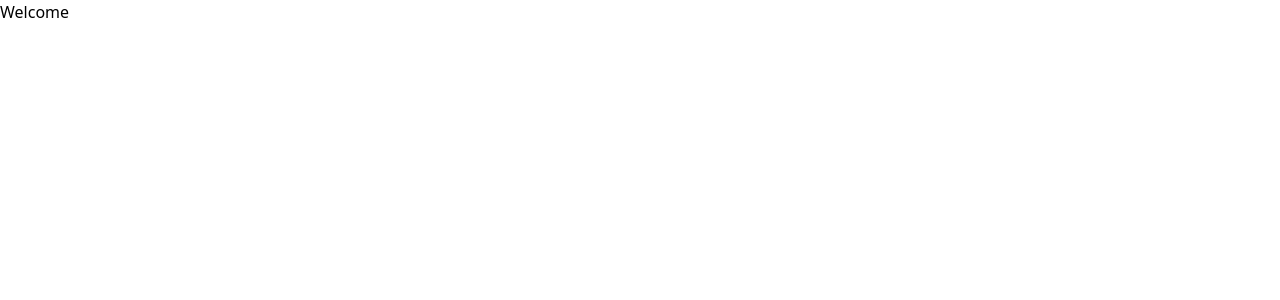
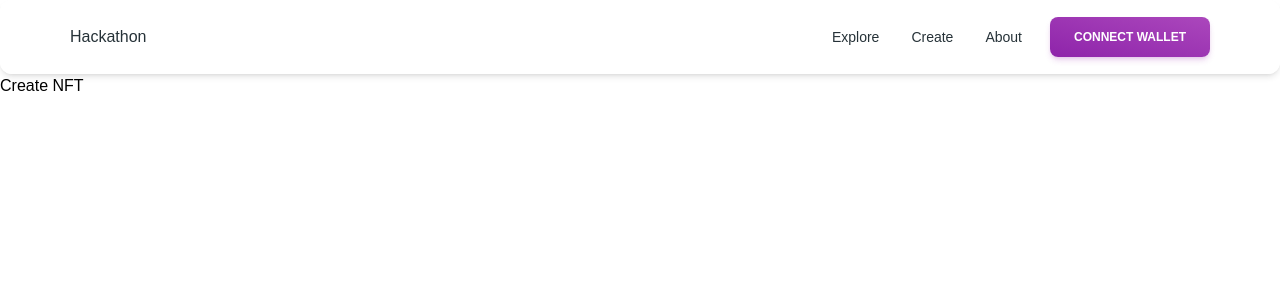
Before and after one commit to bagariaraj23/Chainlink-NFT, a React (Create React App) app in the folder nft-frontend/: page /create in a window 1280 px wide. Shown: the top 300 px of the page. Built offline with nearby package versions, Linux system fonts and the light colour scheme.

Commit message:
add navbar and routes

```diff
--- a/nft-frontend/package.json
+++ b/nft-frontend/package.json
@@ -3,11 +3,15 @@
   "version": "0.1.0",
   "private": true,
   "dependencies": {
+    "@heroicons/react": "^2.0.18",
+    "@material-tailwind/react": "^2.0.0",
     "@testing-library/jest-dom": "^5.16.5",
     "@testing-library/react": "^13.4.0",
     "@testing-library/user-event": "^13.5.0",
     "react": "^18.2.0",
     "react-dom": "^18.2.0",
+    "react-router": "^6.11.1",
+    "react-router-dom": "^6.11.1",
     "react-scripts": "5.0.1",
     "web-vitals": "^2.1.4"
   },
--- a/nft-frontend/src/App.js
+++ b/nft-frontend/src/App.js
@@ -1,10 +1,15 @@
-import './App.css';
+import "./App.css";
+
+import CustomNavbar from "./components/navbar/navbar";
+import { BrowserRouter as Router } from "react-router-dom";
+import MyRoutes from "./routers/routes";
 
 function App() {
   return (
-    <div>
-      Welcome
-    </div>
+    <Router>
+      <CustomNavbar />
+      <MyRoutes />
+    </Router>
   );
 }
 
--- /dev/null
+++ b/nft-frontend/src/components/navbar/navbar.jsx
@@ -0,0 +1,117 @@
+import { useState, useEffect } from "react";
+import {
+  Navbar,
+  MobileNav,
+  Typography,
+  Button,
+  IconButton,
+} from "@material-tailwind/react";
+
+export default function CustomNavbar() {
+  const [openNav, setOpenNav] = useState(false);
+
+  useEffect(() => {
+    window.addEventListener(
+      "resize",
+      () => window.innerWidth >= 960 && setOpenNav(false)
+    );
+  }, []);
+
+  const navList = (
+    <ul className="mb-4 mt-2 flex flex-col gap-2 lg:mb-0 lg:mt-0 lg:flex-row lg:gap-6">
+      <Typography
+        as="li"
+        variant="small"
+        color="blue-gray"
+        className="p-1 font-normal"
+      >
+        <a href="/explore" className="flex items-center">
+          Explore
+        </a>
+      </Typography>
+      <Typography
+        as="li"
+        variant="small"
+        color="blue-gray"
+        className="p-1 font-normal"
+      >
+        <a href="/create" className="flex items-center">
+          Create
+        </a>
+      </Typography>
+      <Typography
+        as="li"
+        variant="small"
+        color="blue-gray"
+        className="p-1 font-normal lg:mr-6"
+      >
+        <a href="/about" className="flex items-center">
+          About
+        </a>
+      </Typography>
+    </ul>
+  );
+
+  return (
+    <Navbar className="sticky py-2 px-4 lg:px-8 lg:py-4">
+      <div className="container mx-auto flex items-center justify-between text-blue-gray-900 lg:justify-end">
+        <Typography
+          as="a"
+          href="#"
+          className="mr-4 cursor-pointer py-1.5 font-medium lg:mr-auto"
+        >
+          Hackathon
+        </Typography>
+        <div className="hidden lg:block">{navList}</div>
+        <Button variant="gradient" size="md" className="hidden lg:inline-block">
+          <span>Connect Wallet</span>
+        </Button>
+        <IconButton
+          variant="text"
+          className="ml-auto h-6 w-6 text-inherit hover:bg-transparent focus:bg-transparent active:bg-transparent lg:hidden"
+          ripple={false}
+          onClick={() => setOpenNav(!openNav)}
+        >
+          {openNav ? (
+            <svg
+              xmlns="http://www.w3.org/2000/svg"
+              fill="none"
+              className="h-6 w-6"
+              viewBox="0 0 24 24"
+              stroke="currentColor"
+              strokeWidth={2}
+            >
+              <path
+                strokeLinecap="round"
+                strokeLinejoin="round"
+                d="M6 18L18 6M6 6l12 12"
+              />
+            </svg>
+          ) : (
+            <svg
+              xmlns="http://www.w3.org/2000/svg"
+              className="h-6 w-6"
+              fill="none"
+              stroke="currentColor"
+              strokeWidth={2}
+            >
+              <path
+                strokeLinecap="round"
+                strokeLinejoin="round"
+                d="M4 6h16M4 12h16M4 18h16"
+              />
+            </svg>
+          )}
+        </IconButton>
+      </div>
+      <MobileNav open={openNav}>
+        <div className="container mx-auto">
+          {navList}
+          <Button variant="gradient" size="sm" fullWidth className="mb-2">
+            <span>Connect Wallet</span>
+          </Button>
+        </div>
+      </MobileNav>
+    </Navbar>
+  );
+}
--- a/nft-frontend/src/index.js
+++ b/nft-frontend/src/index.js
@@ -1,13 +1,17 @@
-import React from 'react';
-import ReactDOM from 'react-dom/client';
-import './index.css';
-import App from './App';
-import reportWebVitals from './reportWebVitals';
+import React from "react";
+import ReactDOM from "react-dom/client";
+import "./index.css";
+import App from "./App";
+import reportWebVitals from "./reportWebVitals";
+import { ThemeProvider } from "@material-tailwind/react";
+import { muiTheme } from "./themes/muiTheme";
 
-const root = ReactDOM.createRoot(document.getElementById('root'));
+const root = ReactDOM.createRoot(document.getElementById("root"));
 root.render(
   <React.StrictMode>
-    <App />
+    <ThemeProvider value={muiTheme}>
+      <App />
+    </ThemeProvider>
   </React.StrictMode>
 );
 
--- /dev/null
+++ b/nft-frontend/src/routers/routes.js
@@ -0,0 +1,19 @@
+import React from "react";
+import { Route, Routes } from "react-router-dom";
+import Home from "../views/home";
+import About from "../views/about/about";
+import Explore from "../views/marketplace/explore";
+import CreateNFT from "../views/create NFT/createNFT";
+
+const MyRoutes = () => {
+  return (
+    <Routes>
+      <Route exact path="/" Component={Home} />
+      <Route path="/about" Component={About} />
+      <Route path="/explore" Component={Explore} />
+      <Route path="/create" Component={CreateNFT} />
+    </Routes>
+  );
+};
+
+export default MyRoutes;
--- /dev/null
+++ b/nft-frontend/src/themes/muiTheme.js
@@ -0,0 +1,22 @@
+export const muiTheme = {
+  button: {
+    defaultProps: {
+      color: "purple",
+      size: "lg",
+      variant: "filled",
+    },
+    styles: {
+      sizes: {
+        sm: {
+          fontSize: "text-xs",
+        },
+        md: {
+          fontSize: "text-xs",
+        },
+        lg: {
+          fontSize: "text-sm",
+        },
+      },
+    },
+  },
+};
--- /dev/null
+++ b/nft-frontend/src/views/about/about.jsx
@@ -0,0 +1,10 @@
+import React from "react";
+const About = () => {
+  return (
+    <div>
+      <h1 className="mx-auto">About</h1>
+    </div>
+  );
+};
+
+export default About;
--- /dev/null
+++ b/nft-frontend/src/views/create NFT/createNFT.jsx
@@ -0,0 +1,10 @@
+import React from "react";
+const CreateNFT = () => {
+  return (
+    <div>
+      <h1 className="mx-auto">Create NFT</h1>
+    </div>
+  );
+};
+
+export default CreateNFT;
--- /dev/null
+++ b/nft-frontend/src/views/home.jsx
@@ -0,0 +1,10 @@
+import React from "react";
+const Home = () => {
+  return (
+    <div>
+      <h1 className="mx-auto">Home</h1>
+    </div>
+  );
+};
+
+export default Home;
--- /dev/null
+++ b/nft-frontend/src/views/marketplace/explore.jsx
@@ -0,0 +1,10 @@
+import React from "react";
+const Explore = () => {
+  return (
+    <div>
+      <h1 className="mx-auto">Explore</h1>
+    </div>
+  );
+};
+
+export default Explore;
--- a/nft-frontend/tailwind.config.js
+++ b/nft-frontend/tailwind.config.js
@@ -1,10 +1,44 @@
+const withMT = require("@material-tailwind/react/utils/withMT");
 /** @type {import('tailwindcss').Config} */
-module.exports = {
+module.exports = withMT({
+  darkMode: "class",
   content: [
     "./src/**/*.{js,jsx,ts,tsx}",
+    "./node_modules/@material-tailwind/react/components/**/*.{js,ts,jsx,tsx}",
+    "./node_modules/@material-tailwind/react/theme/components/**/*.{js,ts,jsx,tsx}",
   ],
   theme: {
-    extend: {},
+    colors: {
+      blue: "#1fb6ff",
+      pink: "#ff49db",
+      orange: "#ff7849",
+      green: "#13ce66",
+      "gray-dark": "#273444",
+      gray: "#8492a6",
+      "gray-light": "#d3dce6",
+    },
+
+    fontFamily: {
+      sans: ["Graphik", "sans-serif"],
+      serif: ["Merriweather", "serif"],
+    },
+    extend: {
+      colors: {
+        primary: "#FF008E",
+        sky: {
+          50: "#f0f9ff",
+          100: "#e0f2fe",
+          200: "#bae6fd",
+          300: "#7dd3fc",
+          400: "#38bdf8",
+          500: "#0ea5e9",
+          600: "#0284c7",
+          700: "#0369a1",
+          800: "#075985",
+          900: "#0c4a6e",
+        },
+      },
+    },
   },
   plugins: [],
-}
+});
```
Also changed, not shown: 1 other file (tests, documents, lock files or other folders).
